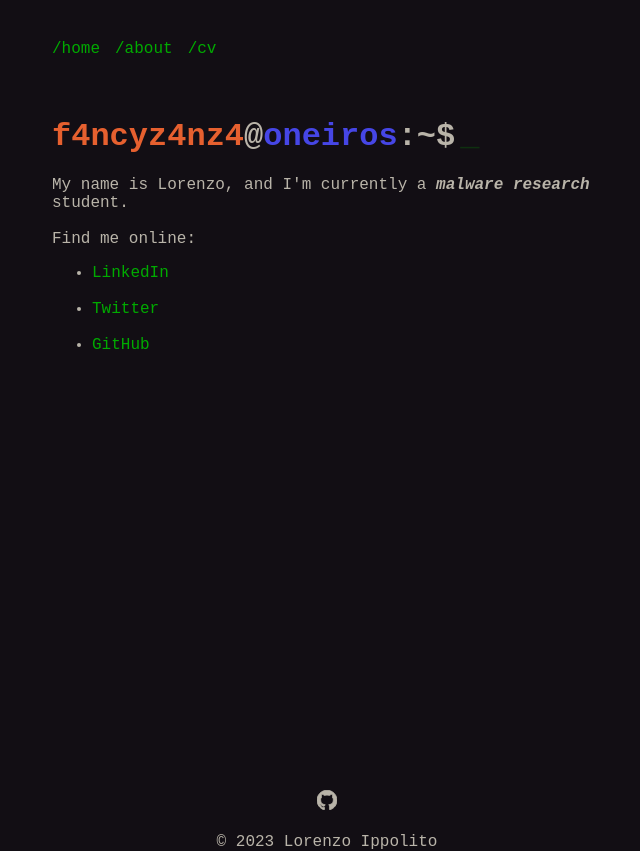
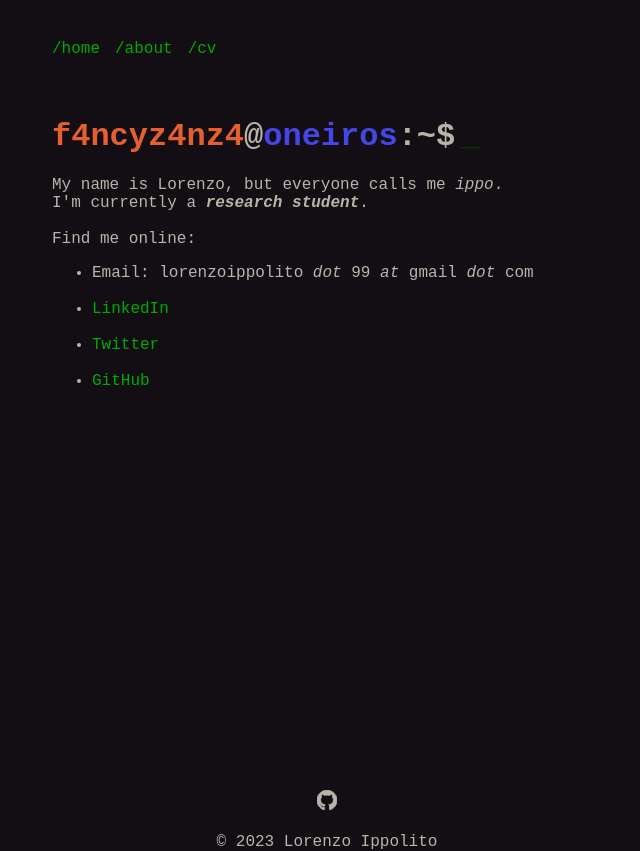
Before and after one commit to f4ncyz4nz4/f4ncyz4nz4.github.io, a React (Create React App) app: page /#/ in a window 1280 px wide. Shown: the whole page, without its empty margins (313-953 px from the left). Built offline with nearby package versions, Linux system fonts and the light colour scheme.

Commit message:
add email and easter egg

```diff
--- a/src/App.css
+++ b/src/App.css
@@ -209,6 +209,12 @@ pre {
   color: rgb(230, 96, 47);
 }
 
+.orange-text a {
+  text-decoration: none;
+  cursor: text;
+  color: inherit;
+}
+
 .blu-text {
   color: rgb(70, 70, 230);
 }
--- a/src/components/Home.js
+++ b/src/components/Home.js
@@ -5,23 +5,39 @@ function Home(props) {
     <Container>
       <div className="site-title">
         <h1>
-          <span className="orange-text">f4ncyz4nz4</span>@
-          <span className="blu-text">oneiros</span>:~$
+          <span className="orange-text">
+            <a
+              href="https://www.youtube.com/watch?v=J1V2NWb39vE&pp=ygUPYm9pbmcgY2x1YiBkb2dv"
+              target="_blank"
+              rel="noopener noreferrer"
+            >
+              f4ncyz4nz4
+            </a>
+          </span>
+          @<span className="blu-text">oneiros</span>:~$
           <span className="cursor">_</span>
           {/* <span className="cursor">█</span> */}
         </h1>
       </div>
       <div id="app" className="container"></div>
       <div>
-        My name is Lorenzo, and I'm currently a{" "}
+        My name is Lorenzo, but everyone calls me <em>ippo</em>.
+        <br />
+        I'm currently a{" "}
         <strong>
-          <em>malware research</em>
-        </strong>{" "}
-        student.
+          <em>research student</em>
+        </strong>
+        .
         <br />
         <br />
         Find me online:
         <ul>
+          <li>
+            Email: lorenzoippolito <em>dot</em> 99 <em>at</em> gmail{" "}
+            <em>dot</em> com
+            <br />
+            <br />
+          </li>
           <li>
             <a href="https://linkedin.com/in/lorenzo-ippolito">LinkedIn</a>
             <br />
--- a/src/components/Publications.js
+++ b/src/components/Publications.js
@@ -24,12 +24,36 @@ function Publications(props) {
           </a>
         </div>
         <br />
-        <li className="title">Title 2</li>
-        <br />
-        <li className="title">Title 3</li>
-        <br />
-        <li className="title">Title 4</li>
-        <br />
+        {/* <li className="title">Title</li>
+        <div className="authors">Authors</div>
+        <div className="conference">Conference</div>
+        <div>
+          <a href="publication/publication1.pdf" className="pub_link">pdf</a>
+          <a href="publication/publication1-slides.pdf" className="pub_link">slides</a>
+          <a href="publication/publication1.bib" className="pub_link">bibtex</a>
+        </div>
+        <br /> */}
+      </ul>
+      <h3>Master's thesis</h3>
+      <ul>
+        <li className="title">Title 1</li>
+        <div className="authors">Authors</div>
+        <div className="conference">
+          ACM Asia Conference on Computer and Communications Security (ASIACCS
+          2019)
+        </div>
+        {/* <div className="acceptance">Acceptance rate: ?</div> */}
+        <div>
+          <a href="publication/publication1.pdf" className="pub_link">
+            pdf
+          </a>
+          <a href="publication/publication1-slides.pdf" className="pub_link">
+            slides
+          </a>
+          <a href="publication/publication1.bib" className="pub_link">
+            bibtex
+          </a>
+        </div>
       </ul>
     </Container>
   );
```
